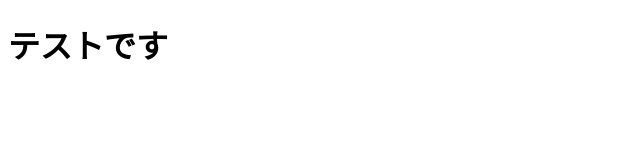
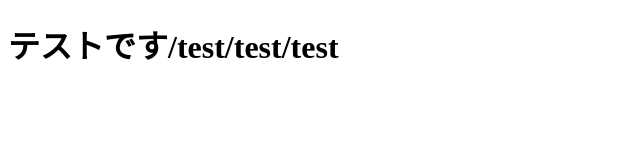
Before and after one commit to Htsubasa/githubtest, a plain HTML site: page index.html in a window 1280 px wide. Shown: the whole page, without its empty margins (0-640 px from the left). Drawn offline with Linux system fonts and the light colour scheme.

Commit message:
Update index.html

```diff
--- a/index.html
+++ b/index.html
@@ -7,6 +7,6 @@
     <title>Document</title>
 </head>
 <body>
-    <h1>テストです</h1>
+    <h1>テストです/test/test/test</h1>
 </body>
 </html>
```
